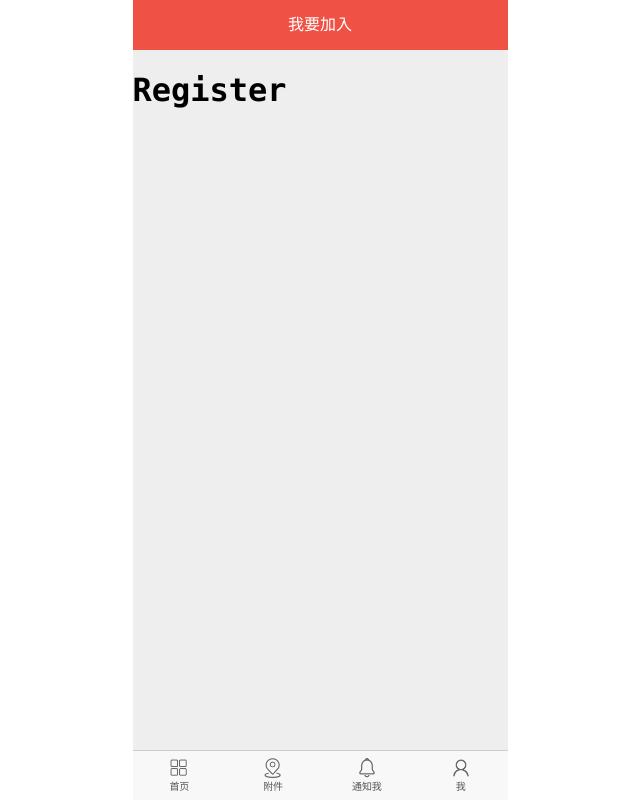
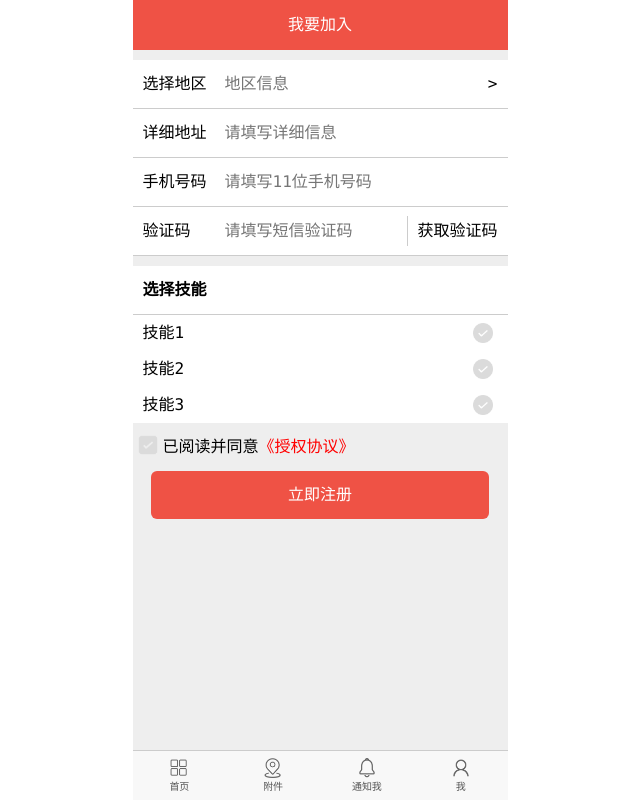
Before and after one commit to huaichaow/epam-code4good, a Vue app: page /register in a window 1280 px wide. Shown: the whole page, without its empty margins (320-960 px from the left). Built offline with nearby package versions, Linux system fonts and the light colour scheme.

Commit message:
implement register page

```diff
--- a/src/App.sass
+++ b/src/App.sass
@@ -8,6 +8,10 @@ body
   height: 100%
   margin: 0
   font-family: Consolas, "Microsoft Yahei"
+
+input
+  font-family: Consolas, "Microsoft Yahei"
+  font-size: 16px
 
 #app
   background: #eee
@@ -74,3 +78,12 @@ body
     font-size: 10px
     width: 50px
     text-align: center
+
+.button
+  width: 90%
+  background: #ef5245
+  line-height: 48px
+  margin: 0 auto
+  border-radius: 6px
+  text-align: center
+  color: #fff
--- /dev/null
+++ b/src/views/Register.sass
@@ -0,0 +1,76 @@
+.register
+  padding-top: 10px
+
+.form-element
+  display: flex
+  line-height: 48px
+  align-items: stretch
+  border-bottom: 1px solid #ccc
+  background: #fff
+  .label
+    flex-grow: 0
+    width: 90px
+    padding-left: 10px
+  input.input
+    flex-grow: 1
+    border: 0
+    background: transparent
+    outline: none
+    margin-top: -2px
+    width: 50px
+  .icon
+    flex-grow: 0
+    width: 30px
+    text-align: center
+  .btn
+    padding: 0 10px
+    position: relative
+    &:before
+      content: ''
+      height: 30px
+      width: 1px
+      display: block
+      border-left: 1px solid #ccc
+      position: absolute
+      left: 0
+      top: 50%
+      margin-top: -15px
+
+label.category
+  display: block
+  line-height: 48px
+  font-weight: bold
+  margin-top: 10px
+  background: #fff
+  padding-left: 10px
+  border-bottom: 1px solid #ccc
+
+.skills
+  margin: 0
+  padding: 0
+  list-style: none
+  .skill
+    display: flex
+    line-height: 36px
+    background: #fff
+    .label
+      flex-grow: 1
+      padding-left: 10px
+    .icon
+      flex-grow: 0
+      width: 50px
+      background-size: 20px 20px
+      background-position: center
+      background-repeat: no-repeat
+
+.agreement
+  line-height: 48px
+  display: flex
+  .checkbox
+    margin-top: -5px
+    width: 30px
+    display: inline-block
+    background-image: url(/img/check_box_unselect2@3x.png)
+    background-size: 20px 20px
+    background-position: center
+    background-repeat: no-repeat
--- a/src/views/Register.vue
+++ b/src/views/Register.vue
@@ -1,6 +1,39 @@
 <template>
   <div class="register">
-    <h1>Register</h1>
+    <div class="form-element">
+      <div class="label">选择地区</div>
+      <input class="input" placeholder="地区信息"/>
+      <div class="icon">&gt;</div>
+    </div>
+    <div class="form-element">
+      <div class="label">详细地址</div>
+      <input class="input" placeholder="请填写详细信息"/>
+    </div>
+    <div class="form-element">
+      <div class="label">手机号码</div>
+      <input class="input" type="number" maxlength="11" placeholder="请填写11位手机号码"/>
+    </div>
+    <div class="form-element">
+      <div class="label">验证码</div>
+      <input class="input" placeholder="请填写短信验证码"/>
+      <div class="btn">获取验证码</div>
+    </div>
+
+    <label class="category">选择技能</label>
+
+    <ul class="skills">
+      <li class="skill" @click="skill.selected=!skill.selected" v-for="skill in skills" :key="skill.key">
+        <span class="label">{{skill.value}}</span>
+        <span class="icon" :style="isSelect(skill)"></span>
+      </li>
+    </ul>
+
+    <div class="agreement" @click="changeAgreement">
+      <span class="checkbox" :style="agreementBg()"></span>
+      <label>已阅读并同意<span style="color:#f00;">《授权协议》</span></label>
+    </div>
+
+    <div class="button">立即注册</div>
   </div>
 </template>
 
@@ -9,8 +42,33 @@ export default {
   name: 'app',
   data() {
     return {
-      title: "我要加入"
+      title: "我要加入",
+      skills: [
+        {key: "1", value: "技能1", selected: false},
+        {key: "2", value: "技能2", selected: false},
+        {key: "3", value: "技能3", selected: false}
+      ],
+      agreement: false
+    }
+  },
+  methods: {
+    isSelect(skill) {
+      const img = skill.selected ? "/img/icon_register_succeed@3x.png" : "/img/check_box_unselect1@3x.png";
+      return {
+        "background-image": `url(${img})`
+      }
+    },
+    changeAgreement() {
+      this.agreement = !this.agreement;
+    },
+    agreementBg() {
+      const img = this.agreement ? "/img/check_box_selected2@3x.png" : "/img/check_box_unselect2@3x.png";
+      return {
+        "background-image": `url(${img})`
+      }
     }
   }
 }
 </script>
+
+<style lang="sass" src="./Register.sass"></style>
```
